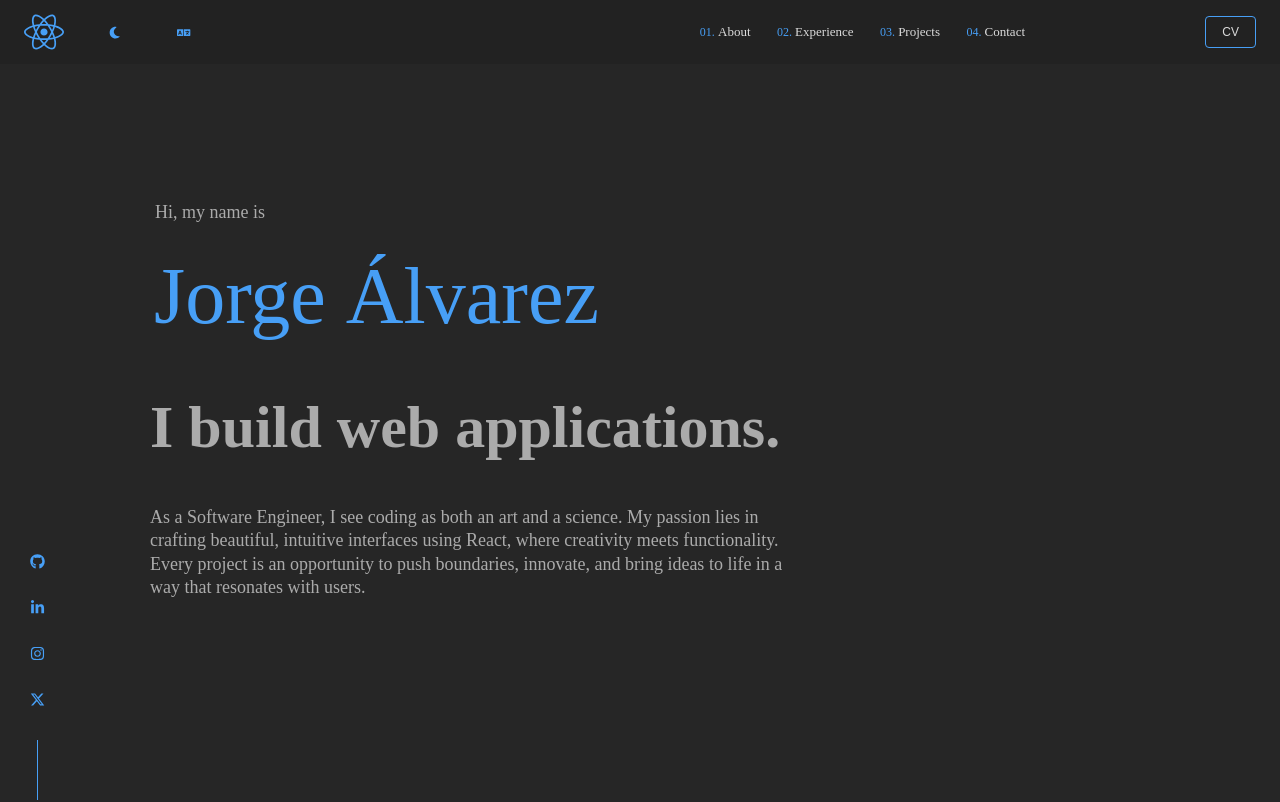
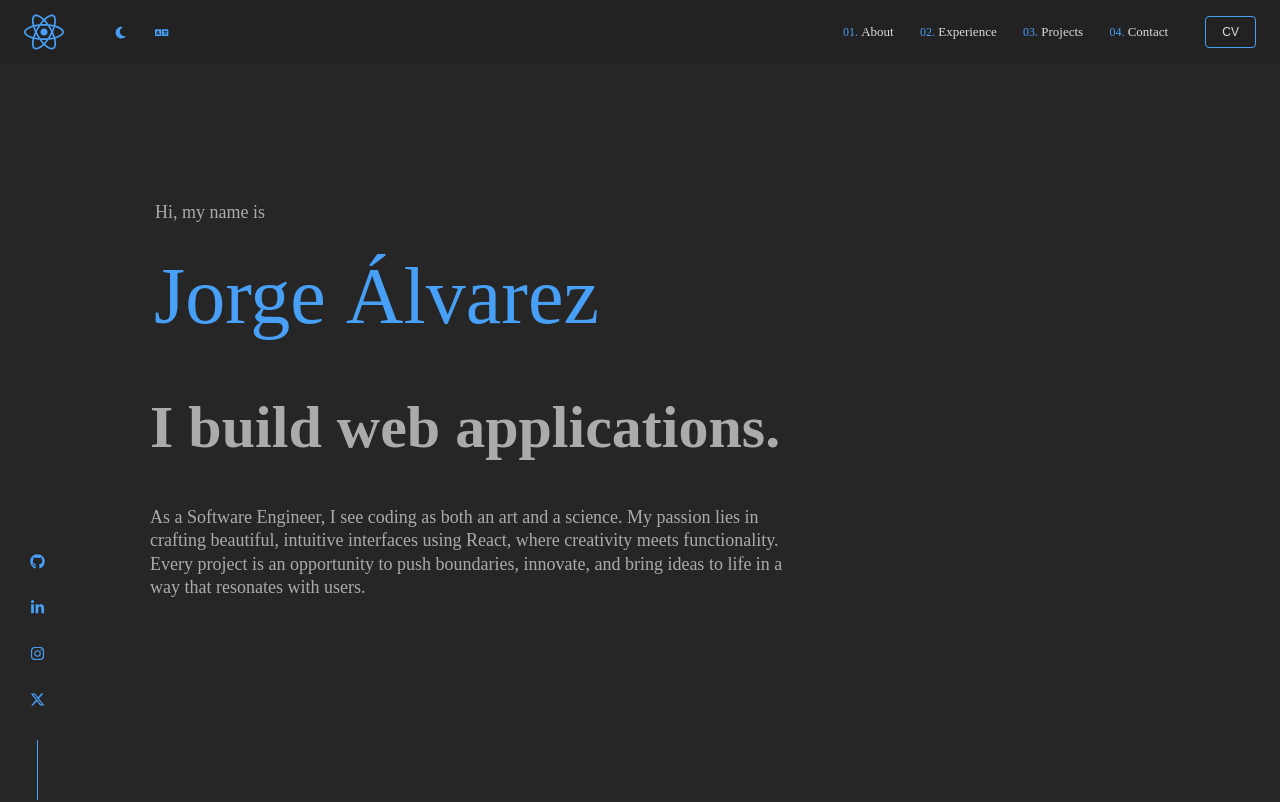
Before and after one commit to joralvmel/react-portfolio, a Next.js app: page / in a window 1280 px wide. Shown: the top 802 px of the page. Built offline with nearby package versions, Linux system fonts and the light colour scheme.

Commit message:
Adjust header

```diff
--- a/app/_components/ButtonToggle.js
+++ b/app/_components/ButtonToggle.js
@@ -6,7 +6,7 @@
   background-color: transparent;
   color: var(--color-accent);
   border: none;
-  padding: 10px 20px;
+  padding: 10px;
   border-radius: 5px;
   cursor: pointer;
   transition: var(--transition-background), var(--transition-color);
--- a/app/_components/Header.js
+++ b/app/_components/Header.js
@@ -32,14 +32,17 @@
   align-items: center;
   list-style: none;
   width: 100%;
-  justify-content: space-between;
+  justify-content: flex-end;
   color: var(--color-text);
 `;
 
 const StyledButtonContainer = styled.div`
   display: flex;
+  justify-content: flex-start;
   align-items: center;
-  gap: 1rem;
+  width: 100%;
+  gap: 0.5rem;
+  padding-left: 1rem;
 `;
 
 const StyledLinks = styled.ul`
@@ -164,12 +167,12 @@
   return (
     <StyledHeader>
       <Logo />
-      <StyledNav>
-        <StyledButtonContainer>
-          <DarkModeToggle />
-          <LanguageToggle />
-        </StyledButtonContainer>
-      </StyledNav>
+
+      <StyledButtonContainer>
+        <DarkModeToggle />
+        <LanguageToggle />
+      </StyledButtonContainer>
+
       <StyledNav>
         <StyledLinks>
           {config.navLinks.map(({ url, content }, index) => (
```
